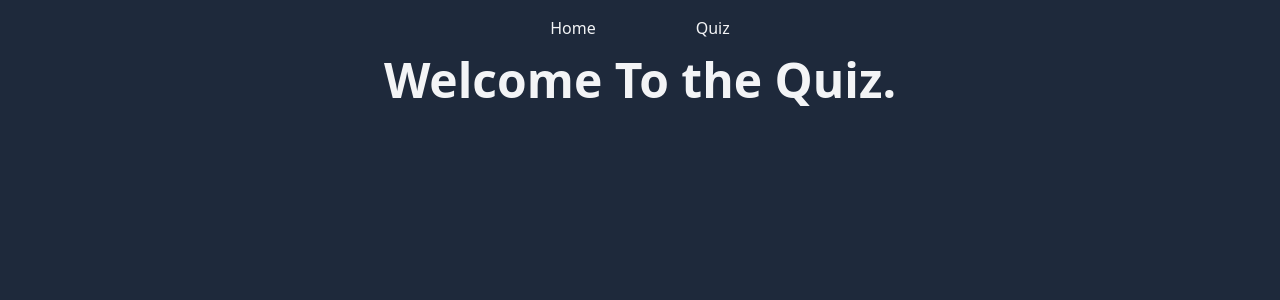
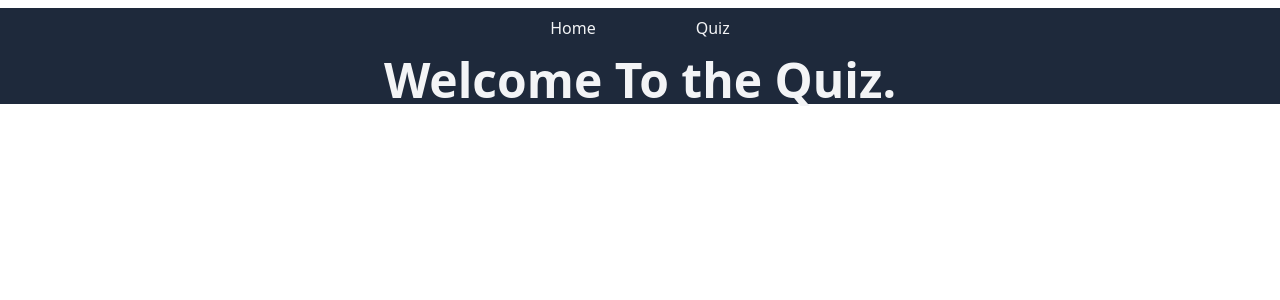
Before and after one commit to PritamChk/tatha-letpn-quiz, a Vue app: page /#/ in a window 1280 px wide. Shown: the top 300 px of the page. Built offline with nearby package versions, Linux system fonts and the light colour scheme.

Commit message:
daisy UI installed

```diff
--- a/package.json
+++ b/package.json
@@ -9,6 +9,7 @@
     "preview": "vite preview"
   },
   "dependencies": {
+    "daisyui": "^2.13.6",
     "json-server": "^0.17.0",
     "vue": "^3.2.25",
     "vue-router": "^4.0.14"
--- a/tailwind.config.js
+++ b/tailwind.config.js
@@ -6,5 +6,7 @@ module.exports = {
   theme: {
     extend: {},
   },
-  plugins: [],
+  plugins: [
+    require("daisyui")
+  ],
 }
```
Also changed, not shown: src/views/Quiz.vue (line endings or trailing spaces), 1 other file (tests, documents, lock files or other folders).
